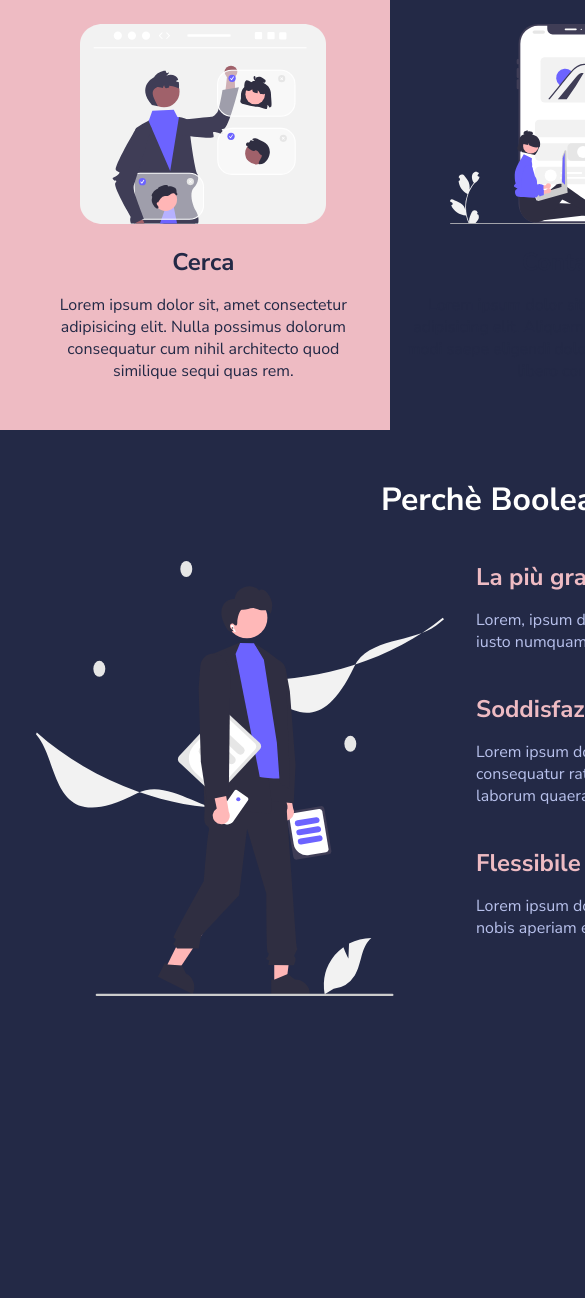
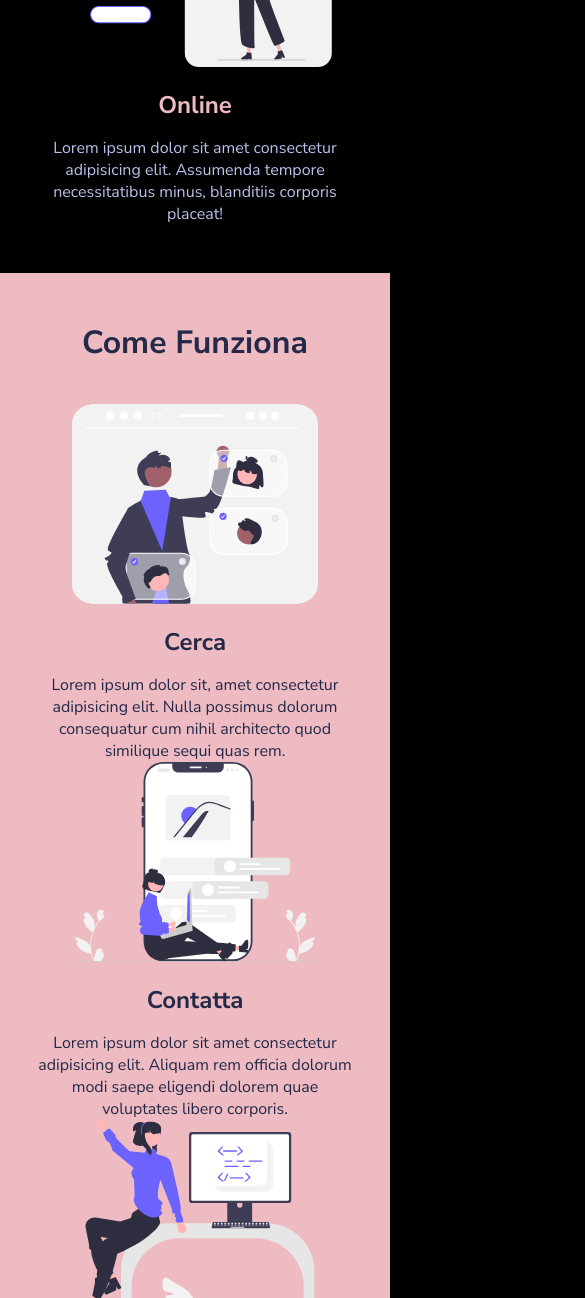
Before and after one commit to NataliyaShevchuk/html-css-resp-wannabe, a plain HTML site: page index.html in a window 390 px wide. Shown: the part 702-2000 px from the top of the page, 585 px wide, since content can reach past the window. Before the commit the page ends 1752 px from the top, so only its background shows below. Drawn offline with Linux system fonts and the light colour scheme.

Commit message:
struttura fatta

```diff
--- /dev/null
+++ b/css/style-media.css
@@ -0,0 +1,28 @@
+@media screen and (max-width: 768px){
+    .container{
+        width: 100%;
+        max-width: 728px;
+        overflow: hidden;
+    }
+}
+
+@media  screen and (max-width: 480px) {
+    .lessons .col{
+        width: 100%;
+    }
+    .row{
+        flex-wrap: wrap;
+    }
+    .steps .col{
+        width: 100%;
+    }
+    body{
+        background-color: black;
+    }
+    .why-us .col-left{
+        width: 100%;
+    }
+    .why-us .col-right{
+        width: 100%;
+    }
+}
--- a/css/style-tablet-media.css
+++ /dev/null
@@ -1,6 +0,0 @@
-@media screen and (max-width: 768px){
-    .lessons .text-center{
-        max-width: 728px;
-        font-size: small;
-    }
-}
--- a/index.html
+++ b/index.html
@@ -12,8 +12,7 @@
         />
         <!-- Main Styles -->
         <link rel="stylesheet" href="./css/style.css" />
-        <link rel="stylesheet" href="/css/style-tablet-media.css">
-        <link rel="stylesheet" href="/css/style-mobile-media.css/">
+        <link rel="stylesheet" href="css/style-media.css">
     </head>
     <body>
         <!--
```
